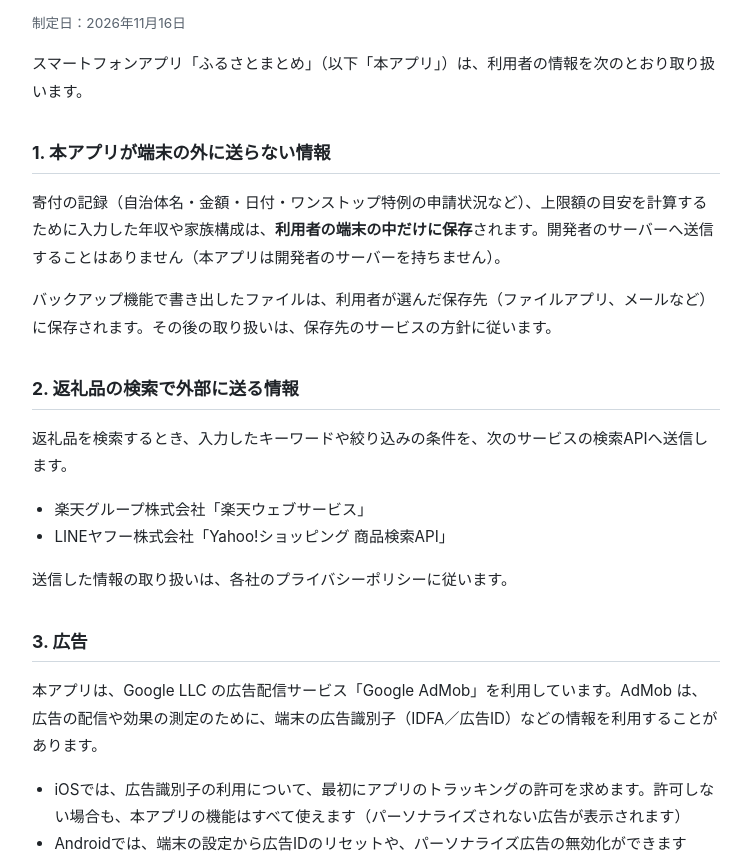
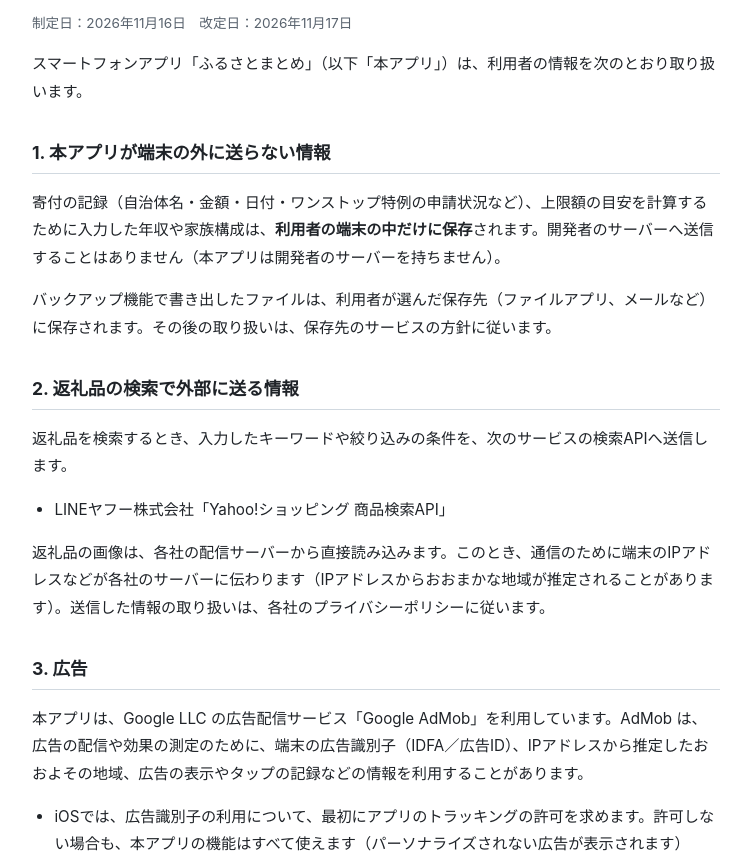
Before and after one commit to shouhei1986-source/furusato-matome, a plain HTML site: page index.html in a window 1280 px wide. Shown: the part 78-940 px from the top of the page, without its empty margins (264-1012 px from the left). Drawn offline with Linux system fonts and the light colour scheme.

Commit message:
Add files via upload

```diff
--- a/index.html
+++ b/index.html
@@ -27,7 +27,7 @@
 <body>
 <main>
   <h1>ふるさとまとめ プライバシーポリシー</h1>
-  <p class="meta">制定日：2026年11月16日</p>
+  <p class="meta">制定日：2026年11月16日　改定日：2026年11月17日</p>
 
   <p>スマートフォンアプリ「ふるさとまとめ」（以下「本アプリ」）は、利用者の情報を次のとおり取り扱います。</p>
 
@@ -38,16 +38,16 @@
   <h2>2. 返礼品の検索で外部に送る情報</h2>
   <p>返礼品を検索するとき、入力したキーワードや絞り込みの条件を、次のサービスの検索APIへ送信します。</p>
   <ul>
-    <li>楽天グループ株式会社「楽天ウェブサービス」</li>
     <li>LINEヤフー株式会社「Yahoo!ショッピング 商品検索API」</li>
   </ul>
-  <p>送信した情報の取り扱いは、各社のプライバシーポリシーに従います。</p>
+  <p>返礼品の画像は、各社の配信サーバーから直接読み込みます。このとき、通信のために端末のIPアドレスなどが各社のサーバーに伝わります（IPアドレスからおおまかな地域が推定されることがあります）。送信した情報の取り扱いは、各社のプライバシーポリシーに従います。</p>
 
   <h2>3. 広告</h2>
-  <p>本アプリは、Google LLC の広告配信サービス「Google AdMob」を利用しています。AdMob は、広告の配信や効果の測定のために、端末の広告識別子（IDFA／広告ID）などの情報を利用することがあります。</p>
+  <p>本アプリは、Google LLC の広告配信サービス「Google AdMob」を利用しています。AdMob は、広告の配信や効果の測定のために、端末の広告識別子（IDFA／広告ID）、IPアドレスから推定したおおよその地域、広告の表示やタップの記録などの情報を利用することがあります。</p>
   <ul>
     <li>iOSでは、広告識別子の利用について、最初にアプリのトラッキングの許可を求めます。許可しない場合も、本アプリの機能はすべて使えます（パーソナライズされない広告が表示されます）</li>
     <li>Androidでは、端末の設定から広告IDのリセットや、パーソナライズ広告の無効化ができます</li>
+    <li>欧州経済領域（EEA）、英国、スイスでは、Googleの同意管理の仕組み（User Messaging Platform）で広告についての同意をおたずねします。同意は、アプリの「上限・設定」画面の「広告の同意を変更する」からいつでも変更できます</li>
   </ul>
   <p>詳しくは <a href="https://policies.google.com/technologies/ads?hl=ja">Google の広告に関するポリシー</a> をご覧ください。</p>
 
@@ -58,7 +58,7 @@
   <p>ワンストップ特例の申請期限のお知らせは、端末の中で予約される通知（ローカル通知）です。通知のために情報を外部へ送ることはありません。</p>
 
   <h2>6. 利用状況の分析</h2>
-  <p>本アプリは、利用状況を分析するツールやクラッシュの報告ツールを使用していません。</p>
+  <p>本アプリは、利用状況を分析するツールを使用していません。なお、広告配信サービス（Google AdMob）が、広告の配信・不正防止・動作の診断のために、端末の情報（クラッシュや動作に関するデータなど）を取得することがあります。</p>
 
   <h2>7. 上限額の目安について</h2>
   <p>本アプリが表示する控除上限額は、総務省の計算方法にもとづく<strong>目安</strong>です。実際の控除額は、所得や控除の内容によって異なります。正確な金額は、お住まいの市区町村や税務署、税理士にご確認ください。</p>
```
